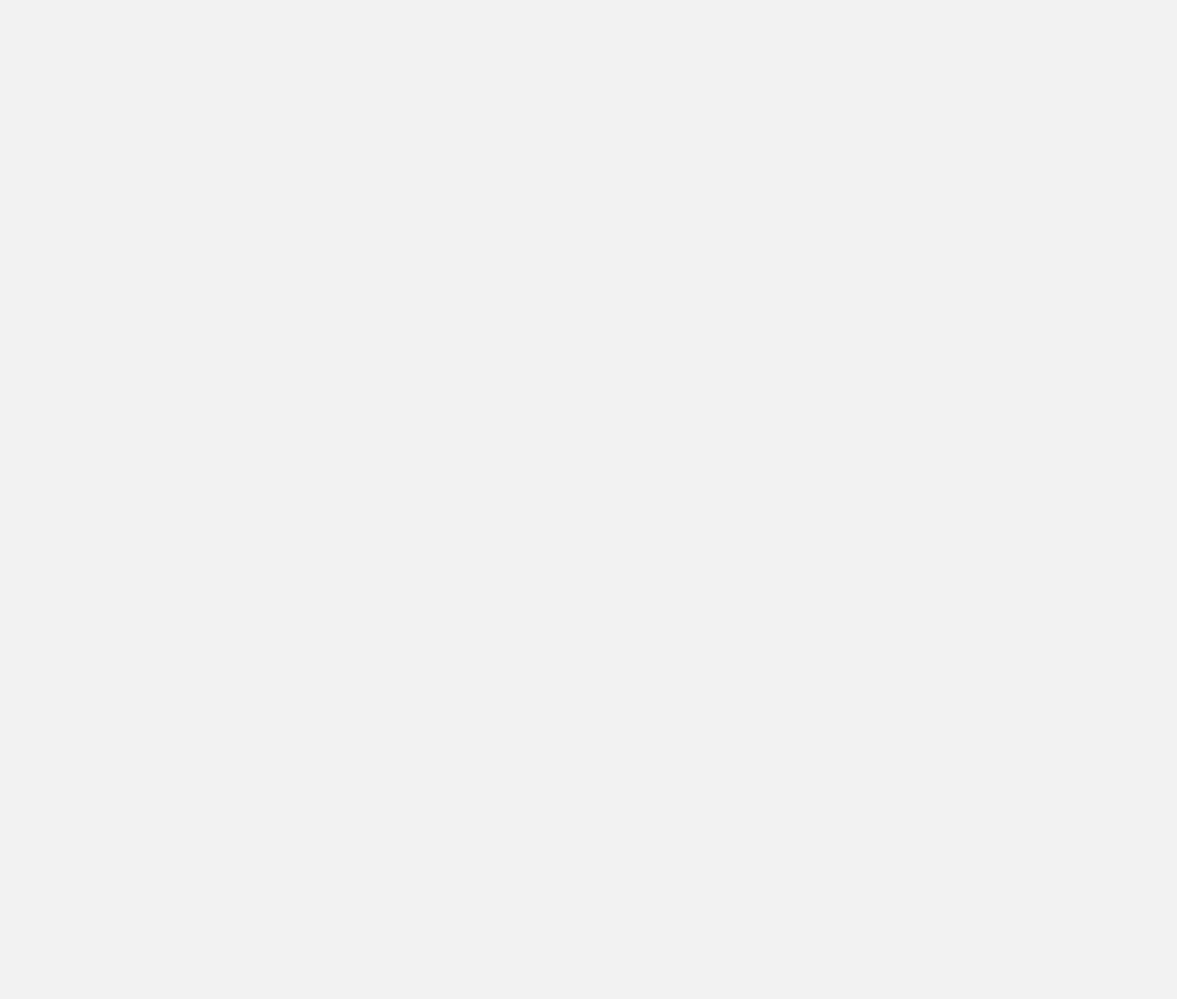
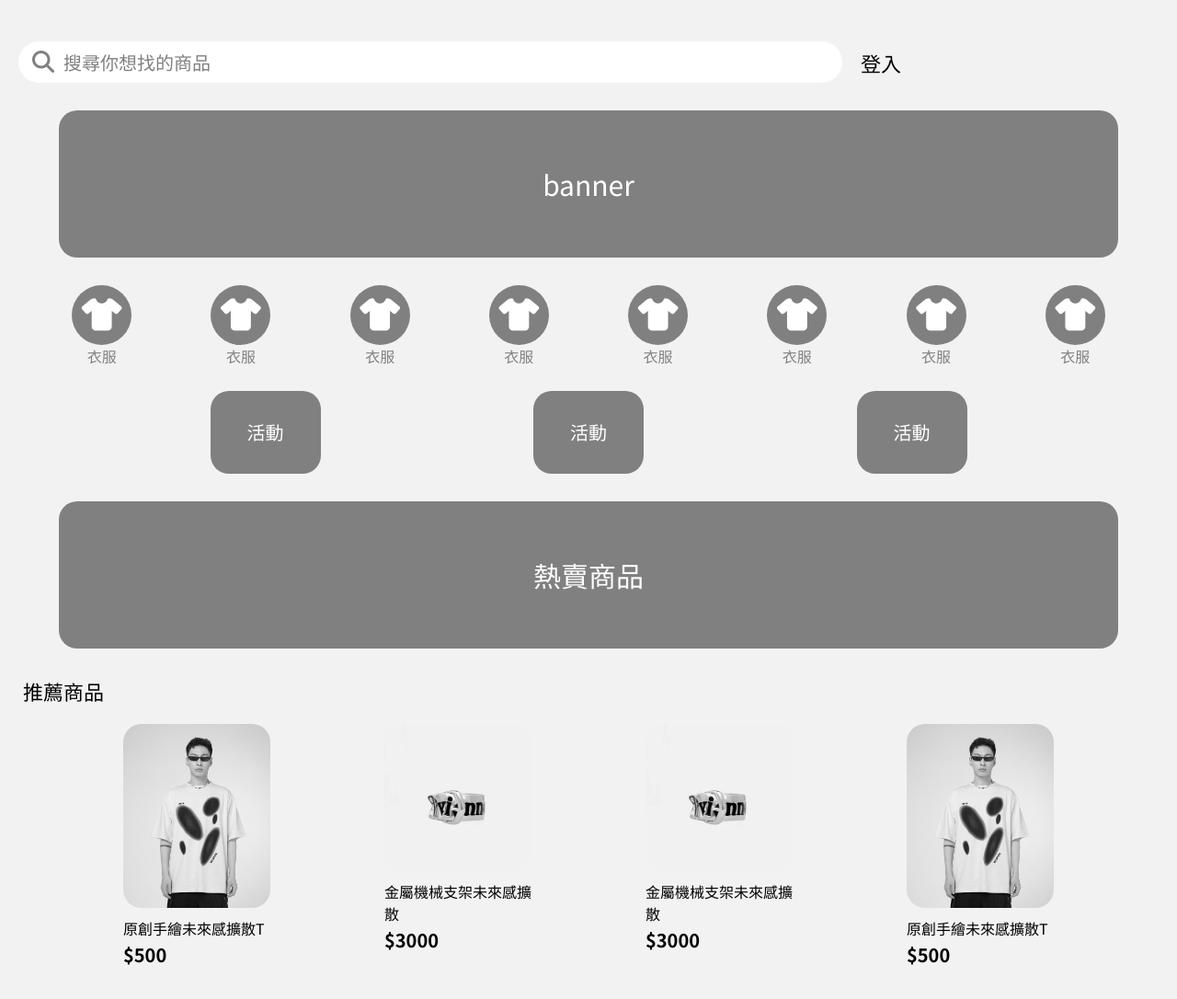
Before and after one commit to andys920605/Vue-Store-Demo, a Vue app: page /true-home in a window 1280 px wide. Before the commit this address had no page. Shown: the whole page at 92% size. Before the commit the page ends 800 px from the top, so only its background shows below. Built offline with nearby package versions, Linux system fonts and the light colour scheme.

Commit message:
新增首頁

```diff
--- a/index.html
+++ b/index.html
@@ -1,5 +1,5 @@
 <!DOCTYPE html>
-<html lang="en">
+<html lang="zh-Hant">
   <head>
     <meta charset="UTF-8" />
     <link rel="icon" href="/favicon.ico" />
--- a/src/App.vue
+++ b/src/App.vue
@@ -7,7 +7,6 @@ import HomeView from './views/HomeView.vue'
 <template>
 
   <router-view/>
-
 </template>
 
 <style scoped>
--- /dev/null
+++ b/src/components/Activity.vue
@@ -0,0 +1,28 @@
+
+
+<template>
+    <div class="activity-box">
+        <div class="activity-item">活動</div>
+        <div class="activity-item">活動</div>
+        <div class="activity-item">活動</div>
+    </div>
+</template>
+
+<style>
+    .activity-box{
+        display: flex;
+        margin: 30px 5px;
+        justify-content: space-evenly;
+    }
+    .activity-item{
+        width: 120px;
+        height: 90px;
+        background: gray;
+        margin: 0 8px;
+        border-radius: 20px;
+        font-size: 20px;
+        color: white;
+        text-align: center;
+        line-height: 90px;
+    }
+</style>
--- a/src/components/HeaderComp.vue
+++ b/src/components/HeaderComp.vue
@@ -10,6 +10,7 @@
         <RouterLink to="/">Home</RouterLink>
         <RouterLink to="/the-welcome">Login</RouterLink>
         <RouterLink to="/about">About</RouterLink>
+        <RouterLink to="/true-home">True home</RouterLink>
     </div>
   </div>
 </template>
--- /dev/null
+++ b/src/components/ItemBtn.vue
@@ -0,0 +1,79 @@
+<script setup>
+</script>
+
+<template>
+    <div class="item-btn-box">
+        <div class="item-btn">
+            <div class="item-icon">
+                <i class="fa-solid fa-shirt"></i>
+            </div>
+        </div>
+        <div class="item-btn">
+            <div class="item-icon">
+                <i class="fa-solid fa-shirt"></i>
+            </div>
+        </div>
+        <div class="item-btn">
+            <div class="item-icon">
+                <i class="fa-solid fa-shirt"></i>
+            </div>
+        </div>
+        <div class="item-btn">
+            <div class="item-icon">
+                <i class="fa-solid fa-shirt"></i>
+            </div>
+        </div>
+        <div class="item-btn">
+            <div class="item-icon">
+                <i class="fa-solid fa-shirt"></i>
+            </div>
+        </div>
+        <div class="item-btn">
+            <div class="item-icon">
+                <i class="fa-solid fa-shirt"></i>
+            </div>
+        </div>
+        <div class="item-btn">
+            <div class="item-icon">
+                <i class="fa-solid fa-shirt"></i>
+            </div>
+        </div>
+        <div class="item-btn">
+            <div class="item-icon">
+                <i class="fa-solid fa-shirt"></i>
+            </div>
+        </div>
+    </div>
+</template>
+
+
+
+
+
+<style>
+    .item-btn-box{
+        display: flex;
+        justify-content: space-evenly;
+        flex-wrap: wrap;
+        margin: 0 auto 20px;
+    }
+    .item-btn{
+        margin: 30px 8px 20px;
+        width: 65px;
+        height: 65px;
+        background: gray;
+        border-radius: 200px;
+        text-align: center;
+    }
+    .item-icon .fa-shirt{
+        font-size: 35px;
+        line-height: 65px;
+        color: white;
+    }
+    .item-btn::after{
+        content: '衣服';
+        color: gray;
+        font-size: 16px;
+    }
+
+</style>
--- /dev/null
+++ b/src/components/SearchShort.vue
@@ -0,0 +1,49 @@
+<script setup>
+
+
+</script>
+
+<template>
+    <div class="search-short-box">
+        <div class="search-short">
+            <div class="search-icon">
+                <i class="fa-solid fa-magnifying-glass"></i>
+            </div>
+            <span>搜尋你想找的商品</span>
+        </div>
+        <button class="search-short-bt">登入</button>
+    </div>
+</template>
+
+<style>
+    .search-short-box{
+        margin: 45px 0 30px;
+        display: flex;
+    }
+    .search-short{
+        margin: 0 20px;
+        height: 45px;
+        width: 70%;
+        background: white;
+        border-radius: 30px;
+        display: flex;
+        color: gray;
+    }
+    span{
+        font-size: 20px;
+        padding-left: 10px;
+        line-height: 45px;
+    }
+    .search-icon .fa-magnifying-glass{
+        font-size: 24px;
+        line-height: 45px;
+    }
+    .search-icon{
+        padding-left: 15px;
+    }
+    .search-short-bt{
+        font-size: 22px;
+        background: none;
+        border: none;
+    }
+</style>
--- /dev/null
+++ b/src/components/SimpleProduct.vue
@@ -0,0 +1,85 @@
+<script>
+
+</script>
+
+<template>
+
+    <div class="simple-product-box">
+        <div class="simple-product-item">
+            <div class="img-item">
+                <img src="@/assets/photo/product01.jpeg" alt="">
+            </div>
+            <div class="product-name">原創手繪未來感擴散T</div>
+            <div class="product-price">$500</div>
+        </div>
+
+        <div class="simple-product-item">
+            <div class="img-item img-item-short">
+                <img src="@/assets/photo/product02.webp" alt="">
+            </div>
+            <div class="product-name">金屬機械支架未來感擴散</div>
+            <div class="product-price">$3000</div>
+        </div>
+
+        <div class="simple-product-item">
+            <div class="img-item img-item-short">
+                <img src="@/assets/photo/product02.webp" alt="">
+            </div>
+            <div class="product-name">金屬機械支架未來感擴散</div>
+            <div class="product-price">$3000</div>
+        </div>
+
+        <div class="simple-product-item">
+            <div class="img-item">
+                <img src="@/assets/photo/product01.jpeg" alt="">
+            </div>
+            <div class="product-name">原創手繪未來感擴散T</div>
+            <div class="product-price">$500</div>
+        </div>
+
+    </div>
+
+
+
+</template>
+
+<style>
+
+    .simple-product-box{
+        margin: 20px 10px;
+        display: flex;
+        flex-wrap: wrap;
+        justify-content: space-evenly;
+    }
+    .simple-product-item{
+        margin-bottom: 15px;
+    }
+    .simple-product-item .img-item{
+        width: 160px;
+        height: 200px;
+        margin-bottom: 10px;
+    }
+    .simple-product-item .img-item img{
+        width: 100%;
+        height: 100%;
+        object-fit: cover;
+        object-position: top;
+        width: 100%;
+        height: 100%;
+        border-radius: 20px;
+        -webkit-filter:grayscale(1);
+    }
+    .product-name{
+        margin: 2px 0;
+        font-size: 16px;
+        width: 160px;
+    }
+    .product-price{
+        font-size: 20px;
+        font-weight: 700;
+    }
+    .simple-product-item .img-item-short{
+        width: 160px;
+        height: 160px;
+    }
+</style>
--- a/src/components/test2.vue
+++ b/src/components/test2.vue
@@ -8,7 +8,6 @@
 
 <script>
 export default {
-
 }
 </script>
 
--- a/src/router/index.js
+++ b/src/router/index.js
@@ -29,6 +29,11 @@ const router = createRouter({
       name: 'sign-in',
       component: () => import('../views/SignInView.vue')
     },
+    {
+      path: '/true-home',
+      name: 'true-home',
+      component: () => import('../views/TrueHomeView.vue')
+    },
   ]
 })
 
--- a/src/views/HomeView.vue
+++ b/src/views/HomeView.vue
@@ -3,6 +3,8 @@ import HelloWorld from '@/components/HelloWorld.vue'
 import HeaderComp from '@/components/HeaderComp.vue'
 import test1 from '@/components/test1.vue'
 import test2 from '@/components/test2.vue'
+
+
 </script>
 
 <template>
@@ -63,7 +65,6 @@ export default {
         'test1':test1,
         'test2':test2,
     }
-
 }
 </script>
 
--- /dev/null
+++ b/src/views/TrueHomeView.vue
@@ -0,0 +1,43 @@
+<script setup>
+import SearchShort from '@/components/SearchShort.vue'
+import ItemBtn from '@/components/ItemBtn.vue'
+import Activity from '@/components/Activity.vue'
+import SimpleProduct from '@/components/SimpleProduct.vue'
+
+
+</script>
+
+<template>
+    <SearchShort />
+
+    <div class="banner">banner</div>
+
+    <ItemBtn />
+    <Activity />
+
+    <div class="banner">熱賣商品</div>
+
+    <h2>推薦商品</h2>
+    <SimpleProduct />
+
+</template>
+
+<style>
+  .banner{
+    margin: 0 auto;
+    width: 90%;
+    height: 160px;
+    line-height: 160px;
+    border-radius: 20px;
+    background: gray;
+    text-align: center;
+    font-size: 30px;
+    color: white;
+  }
+  h2{
+    font-weight: 500;
+    font-size: 22px;
+    padding-left: 25px;
+    margin: 30px 0 0;
+  }
+</style>
```
Also changed, not shown: src/assets/photo/product01.jpeg (added), src/assets/photo/product02.webp (added).
